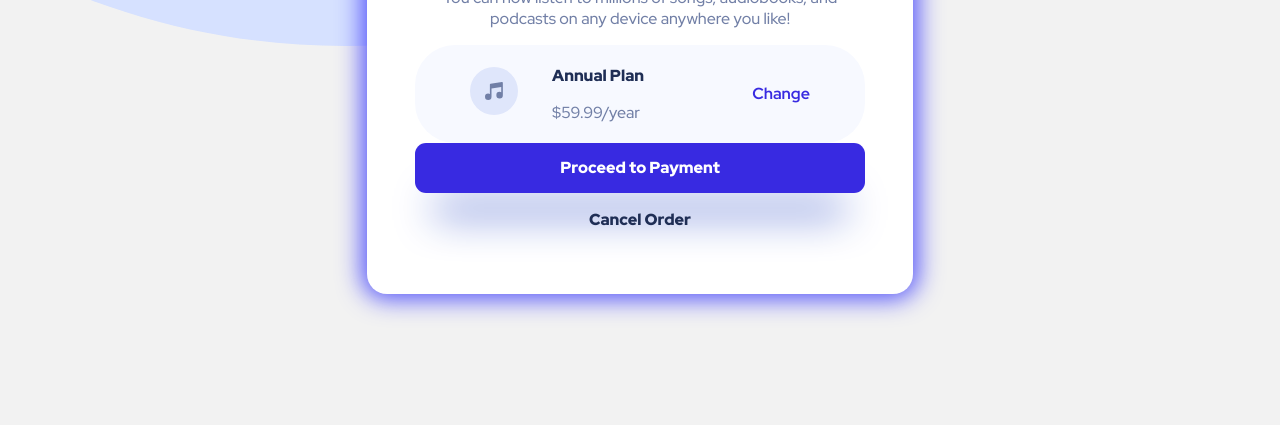
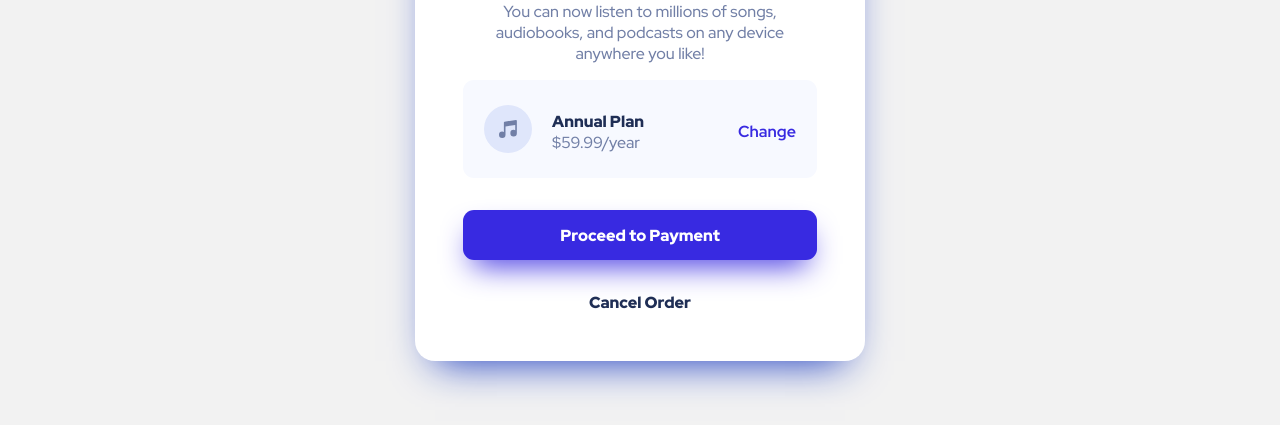
Before and after one commit to marukashvili92/summary, a plain HTML site: page index.html in a window 1280 px wide. Shown: the part 391-816 px from the top of the page. Drawn offline with Linux system fonts and the light colour scheme.

Commit message:
items have been centered. added favicon and shadows

```diff
--- a/index.html
+++ b/index.html
@@ -5,9 +5,9 @@
 
         <link rel="stylesheet" href="style.css">
 
-        <link rel="apple-touch-icon" sizes="180x180" href="/apple-touch-icon.png">
-        <link rel="icon" type="image/png" sizes="32x32" href="/favicon-32x32.png">
-        <link rel="icon" type="image/png" sizes="16x16" href="/favicon-16x16.png">
+        <link rel="apple-touch-icon" sizes="180x180" href="apple-touch-icon.png">
+        <link rel="icon" type="image/png" sizes="32x32" href="favicon-32x32.png">
+        <link rel="icon" type="image/png" sizes="16x16" href="favicon-16x16.png">
         <link rel="manifest" href="/site.webmanifest">
 
         <link rel="preconnect" href="https://fonts.googleapis.com">
--- a/style.css
+++ b/style.css
@@ -1,12 +1,13 @@
 body{
     font-family: 'Red Hat Display', sans-serif;
     background-image: url(./pattern-background-desktop.svg);
+    background-size: contain;
     background-repeat: no-repeat;
     background-color: #F2F2F2;
     display: flex;
     justify-content: center;
-    align-content: center;
-    height: 100%;
+    align-items: center;
+    height: 100vh;
 }
 
 main{
@@ -14,22 +15,24 @@ main{
     background-repeat: no-repeat;
     background-size:contain;
     background-color: white;
-    max-width: 450px;
+    max-width: 354px;
     padding: 48px;
     border-radius: 20px;
-    box-shadow: 0px 0px 25px 5px rgb(83, 83, 250);
+    box-shadow: 0px 20px 40px -20px #0D30BD;
 }
 
 h1{
     font-weight: 900;
     text-align: center;
     color: #1F2E55;
-    padding-top: 220px;
+    margin-top: 220px;
+    margin-block-end: 0cm;
 }
 .offer{
     display: flex;
 }
 .offer-txt{
+    margin-block-start:17px;
     text-align: center;
     font-weight: 500;
     font-size: 1rem;
@@ -37,39 +40,45 @@ h1{
 }
 
 .details{
-    width: 354px;
-    height: 98px;
     display: flex;
     align-items: center;
-    justify-content: space-around;
-    padding-left: 48px;
-    padding-right: 48px;
-    border-radius: 40px;
+    justify-content: center;
+    padding-left: 24px;
+    padding-right: 24px;
+    padding-top: 25px;
+    padding-bottom: 20px;
+    border-radius: 11px;
+    margin-bottom: 32px;
     background-color: #F7F9FF;
 }
-
-.svg-box:hover path{
-    fill: rgb(106, 0, 245);
-}
-.svg-box:hover circle{
-    fill:#b3b0d8;
+.svg-box{
+    margin-block-start: 0em;
+    margin-block-end: 0px;
 }
 
 .plan{
+    display: flex;
+    flex-direction: column;
     padding-left: 20px;
     padding-right: 68.81px;
 }
 
 .anual{
+    margin-block-start: 0em;
+    margin-block-end: 0em;
     font-weight: 900;
     color: #1F2E55;
     width:117.19px;
 }
 .price{
+    margin-block-start: 0em;
+    margin-block-end: 0em;
     font-weight: 500;
     color: #717FA6;
 }
 .change{
+    margin-block-start: 0em;
+    margin-block-end: 0em;
     font-weight: 700;
     color: #382AE1;
 }
@@ -83,20 +92,25 @@ a{
     height: 50px;
     border-radius: 11px;
     text-decoration: none;
-    box-shadow: 0px 40px 40px -20px #0D30BD;
-    ;
+    box-shadow: 0px 15px 30px -10px #382AE1;
 }
  .cncl{
+    margin-top: 32px;
     display: flex;
     justify-content: center;
  }
 
 .cancelation{
+    margin-block-start: 0em;
+    margin-block-end: 0em;
     text-align: center;
     font-weight: 900;
     color: #1F2E55;
 }
-
+main:hover{
+    box-shadow: 0px 0px 35px 15px rgb(83, 83, 250);
+    transition-duration: 2s;
+}
 .details:hover{
     background-color: #dee5f8;
 }
@@ -108,3 +122,11 @@ a{
 .cancelation:hover{
     cursor:pointer;
 }
+
+.svg-box:hover path{
+    fill: rgb(106, 0, 245);
+}
+.svg-box:hover circle{
+    fill:#b3b0d8;
+    cursor:progress
+}
```
